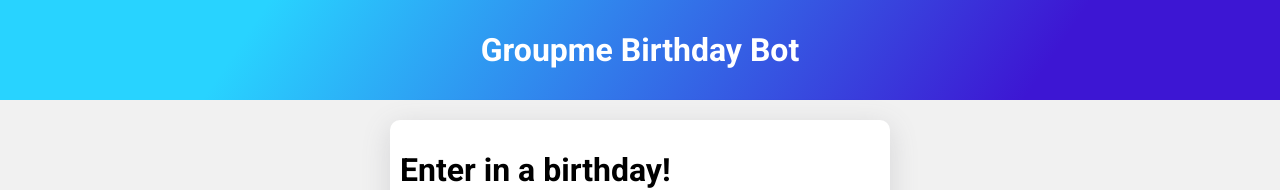
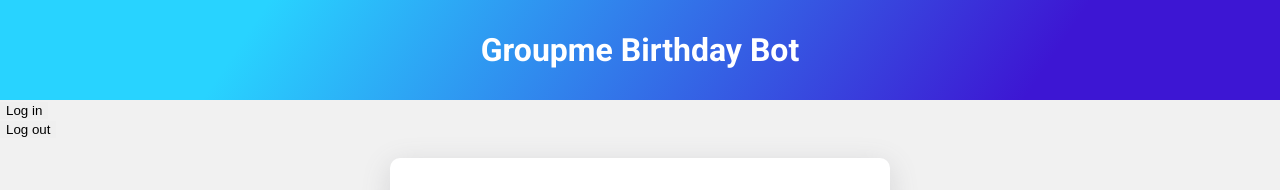
Before and after one commit to jennapfingsten/birthday-bot, a React (Create React App) app in the folder client/: page / in a window 1280 px wide. Shown: the top 190 px of the page. Built offline with nearby package versions, Linux system fonts and the light colour scheme; no server answers.

Commit message:
Basic login framework with context

```diff
--- a/client/src/App.js
+++ b/client/src/App.js
@@ -1,15 +1,24 @@
 import "./App.scss";
-import { useState } from "react";
+import { useState, useEffect } from "react";
 import NewBirthday from "./components/NewBirthday";
 import BirthdayList from "./components/BirthdayList";
 import Card from "./components/Shared/Card";
+import Login from "./components/Login";
+import { UserContext } from "./context/UserContext";
 
 function App() {
 	const [refreshList, setRefreshList] = useState("");
+	const [user, setUser] = useState(null);
 
 	const forceListToRefresh = () => {
 		setRefreshList(Math.random());
 	};
+
+	useEffect(() => {
+		if (localStorage.birthdayUser != null) {
+			setUser(JSON.parse(localStorage.birthdayUser));
+		}
+	}, [setUser]);
 
 	return (
 		<div className="App">
@@ -17,12 +26,16 @@
 				<h1>Groupme Birthday Bot</h1>
 			</header>
 			<main>
+				<UserContext.Provider value={{ user, setUser }}>
+					<Login />
+
 					<Card>
 						<NewBirthday onFormSubmit={forceListToRefresh} />
 					</Card>
 					<Card>
 						<BirthdayList refresh={refreshList} />
 					</Card>
+				</UserContext.Provider>
 			</main>
 		</div>
 	);
--- a/client/src/components/DeleteItemConfirmation/index.js
+++ b/client/src/components/DeleteItemConfirmation/index.js
@@ -5,6 +5,7 @@
 const DeleteItemConfirmation = (props) => {
 	const endpoint = deleteBirthdayEndpoint + props.itemId;
 
+	//TODO: add botId validation
 	const confirmDeleteItemHandler = () => {
 		fetch(endpoint, {
 			method: "DELETE",
--- /dev/null
+++ b/client/src/components/Login/index.js
@@ -0,0 +1,33 @@
+import { useContext } from "react";
+import { UserContext } from "../../context/UserContext";
+
+const defaultUser = {
+	name: "Jenna",
+	botId: "1234",
+};
+
+const Login = () => {
+	const { user, setUser } = useContext(UserContext);
+
+	const loginClickHandler = () => {
+		//TODO: async call to actually get the user
+
+		setUser(defaultUser);
+		localStorage.setItem("birthdayUser", JSON.stringify(defaultUser));
+	};
+
+	const logoutHandler = () => {
+		setUser(null);
+		localStorage.removeItem("birthdayUser");
+	};
+
+	return (
+		<div>
+			<button onClick={loginClickHandler}>Log in</button>
+			<br />
+			<button onClick={logoutHandler}>Log out</button>
+		</div>
+	);
+};
+
+export default Login;
--- a/client/src/components/NewBirthday/index.js
+++ b/client/src/components/NewBirthday/index.js
@@ -1,10 +1,13 @@
-import React from "react";
+import React, { useContext } from "react";
+import { UserContext } from "../../context/UserContext";
 import BirthdayForm from "../BirthdayForm";
 
 const botId = "64209ad754a343796fe56235"; //Placeholder. This is a dummy botId for testing. This will move to the app state later
 const birthdayEndpoint = process.env.REACT_APP_SERVER_URL + "/birthdays";
 
 const NewBirthday = (props) => {
+	const { user } = useContext(UserContext);
+
 	const createNewBirthday = (newBirthday) => {
 		newBirthday.bot = botId;
 
@@ -25,6 +28,7 @@
 	return (
 		<div>
 			<h1>Enter in a birthday!</h1>
+			{user && <p>Welcome back, {user.name}!</p>}
 			<BirthdayForm onSubmit={createNewBirthday} />
 		</div>
 	);
--- /dev/null
+++ b/client/src/context/UserContext.js
@@ -0,0 +1,3 @@
+import { createContext } from "react";
+
+export const UserContext = createContext(null);
```
Lines whose indentation alone changed are shown as unchanged.
